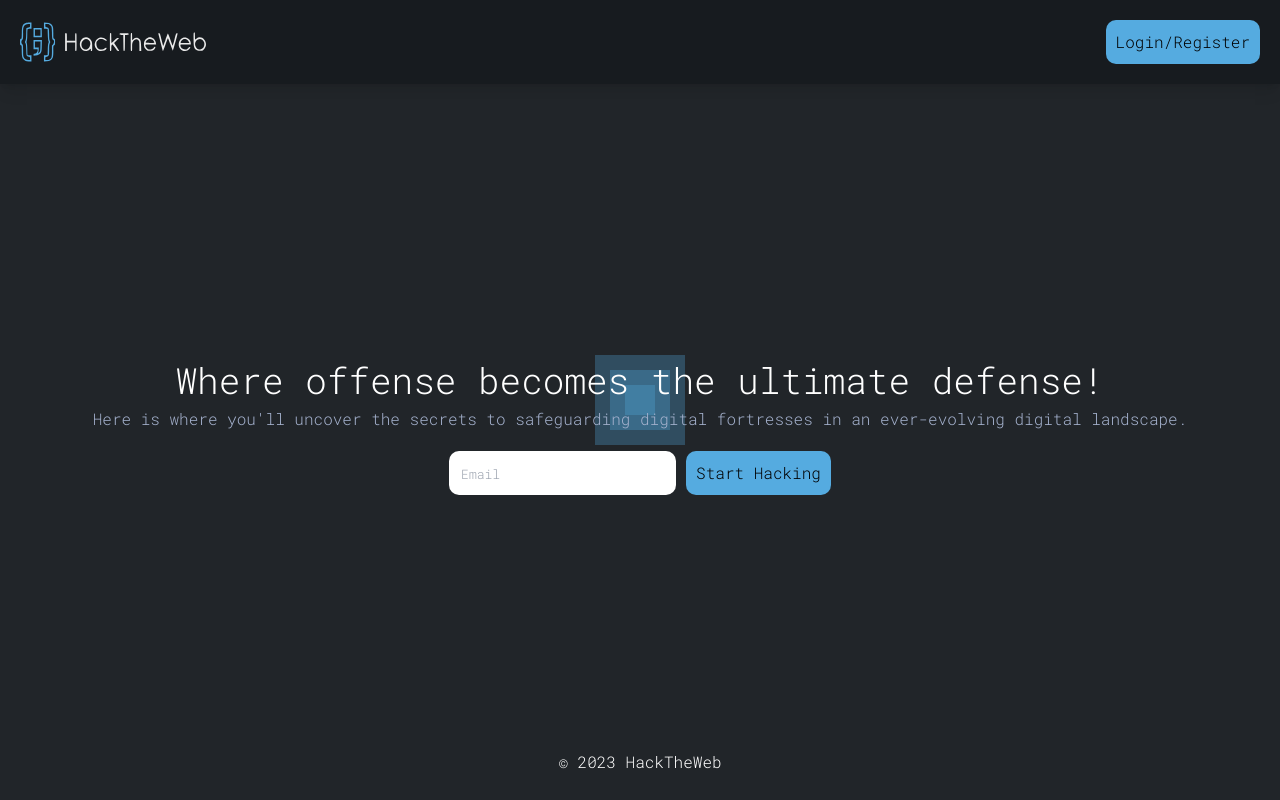
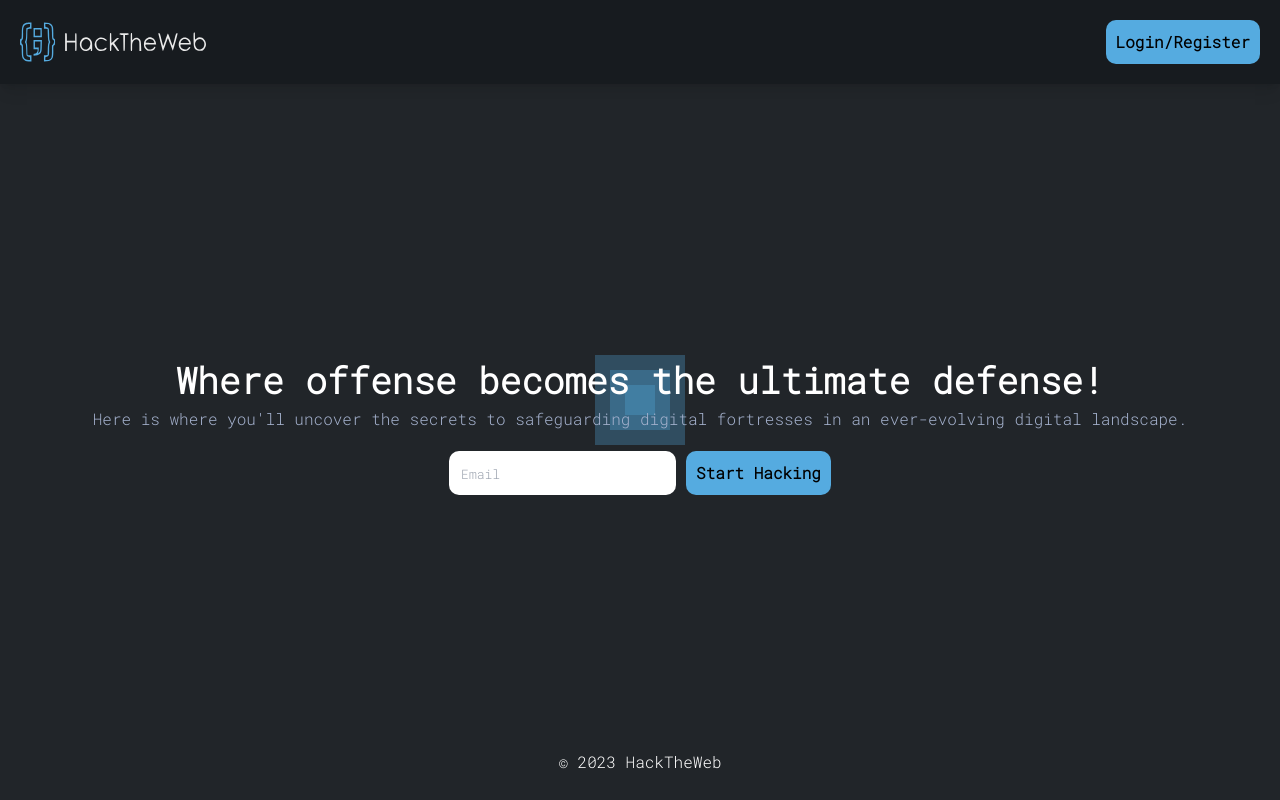
Before and after one commit to marcabounader/HackTheWeb-FrontEnd, a React (Create React App) app in the folder hacktheweb-frontend/: page / in a window 1280 px wide. Built offline with nearby package versions, Linux system fonts and the light colour scheme.

Commit message:
Added btn bold

```diff
--- a/hacktheweb-frontend/src/index.css
+++ b/hacktheweb-frontend/src/index.css
@@ -53,6 +53,7 @@ html, body {
   cursor: pointer;
   background-color: none;
   color: var(--header-color);
+  font-weight: bold;
 }
 .btn-2{
   border-radius: 10px;
@@ -80,7 +81,8 @@ html, body {
 }
 
 h1,h2,h3,h4,h5,h6,.sub-header{
-  color:var(--header-color)
+  color:var(--header-color);
+  font-weight: bold;
 }
 
 h1{
```
